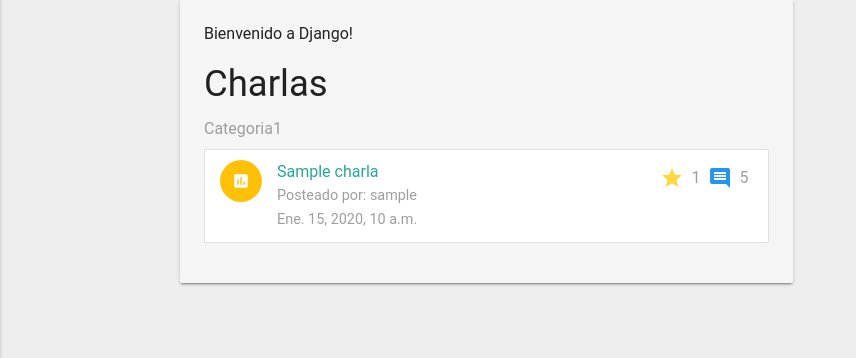
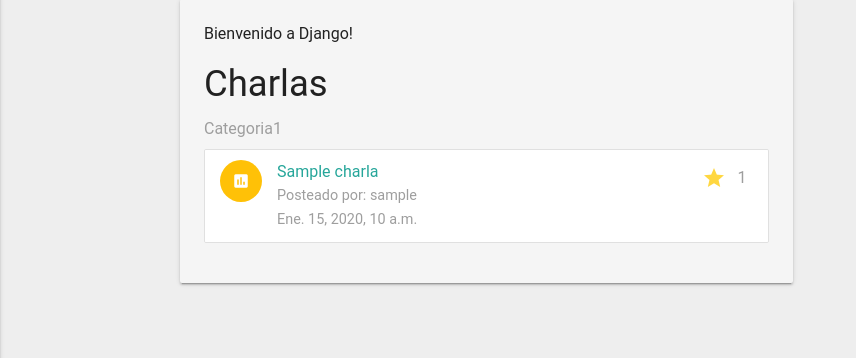
Before and after one commit to PyBAQ/temii, a Django app: page / in a window 1280 px wide. Shown: the part 130-488 px from the top of the page, without its empty margins (0-856 px from the left). Run offline with Django 3.2, Linux system fonts and the light colour scheme; tables that the repository leaves empty hold one stand-in row (values such as "Sample post"); some libraries are stand-ins or nearby versions; some web fonts are replaced.

Commit message:
Oculté el icono de comentarios en la plantilla index. Close #65

```diff
--- a/apps/votos/static/css/main.css
+++ b/apps/votos/static/css/main.css
@@ -107,7 +107,8 @@ body {
 .secondary-content {
     display: flex;
     flex-direction: row;
-    width: 6rem;
+    /*width: 6rem;*/
+    width: 3.5rem;
     justify-content: space-around;
 }
 
--- a/apps/votos/templates/charla/index.html
+++ b/apps/votos/templates/charla/index.html
@@ -21,7 +21,7 @@
               <span class="title">{{ charla.titulo }}</span>
               <div class="secondary-content">
                 <i class="material-icons amber-text text-accent-2">grade</i><span class="grey-text">{{ charla.votos }}</span>
-                <i class="material-icons blue-text">comment</i><span class="grey-text">5</span>
+                <!-- <i class="material-icons blue-text">comment</i><span class="grey-text">5</span> -->
               </div>
               <p class="grey-text label">Posteado por: {{ charla.usuario }}</p>
               <p class="grey-text label">
```
